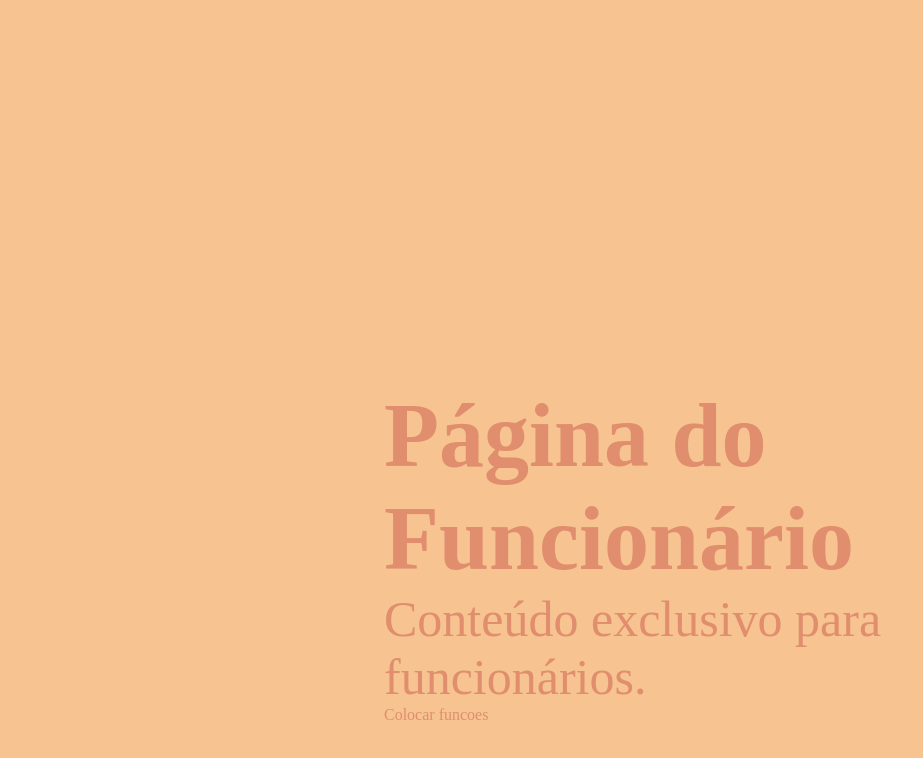
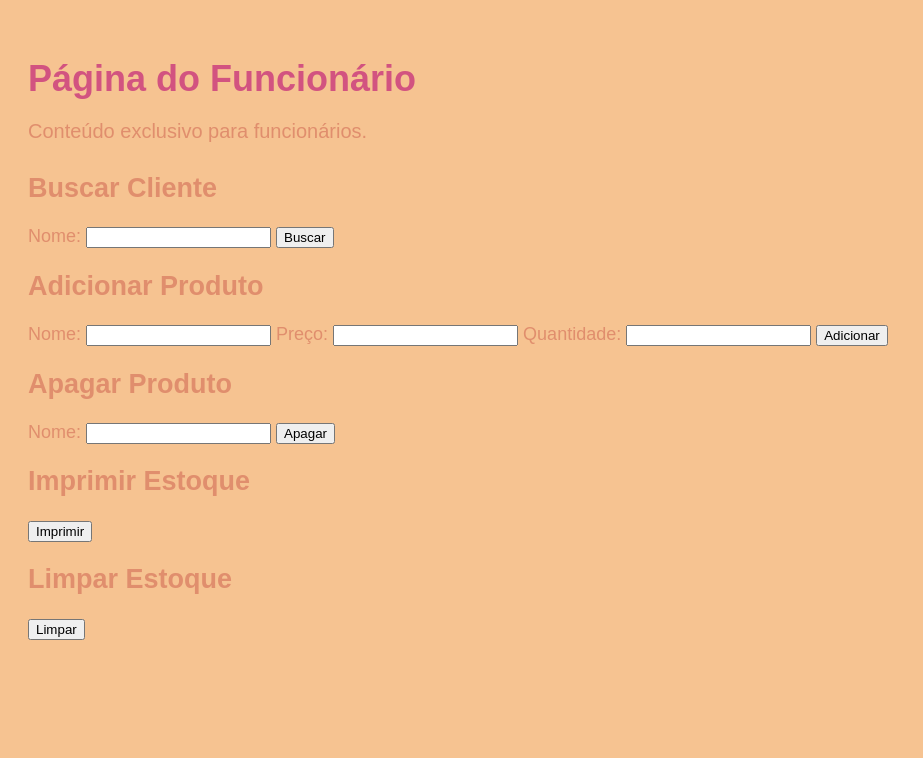
Before and after one commit to alanabclins/Biscoiteira-cookie-projeto, a plain HTML site: page htmlecss/funcionario.html in a window 1280 px wide. Shown: the whole page, without its empty margins (0-923 px from the left). Drawn offline with Linux system fonts and the light colour scheme.

Commit message:
páginaFuncionário

```diff
--- a/htmlecss/funcionario.html
+++ b/htmlecss/funcionario.html
@@ -5,15 +5,46 @@
     <meta http-equiv="X-UA-Compatible" content="IE=edge">
     <meta name="viewport" content="width=device-width, initial-scale=1.0">
     <title>Biscoiteira-funcionario</title>
-    <link rel="stylesheet" href="style.css">
+    <link rel="stylesheet" href="style-funcionario.css">
 </head>
-<body>
+<body class="funcionario">
     <header></header>
     <main class="presentation">
         <section class="presentation__content">
             <h1 class="presentation__content__title">Página do Funcionário</h1>
             <p class="presentation__content__p">Conteúdo exclusivo para funcionários.</p>
-            <p>Colocar funcoes</p>
+            <h2>Buscar Cliente</h2>
+            <form>
+                <label for="cliente-nome">Nome:</label>
+                <input type="text" id="cliente-nome">
+                <button type="submit">Buscar</button>
+            </form>
+
+            <h2>Adicionar Produto</h2>
+            <form>
+                <label for="produto-nome">Nome:</label>
+                <input type="text" id="produto-nome">
+                <label for="produto-preco">Preço:</label>
+                <input type="text" id="produto-preco">
+                <label for="produto-quantidade">Quantidade:</label>
+                <input type="text" id="produto-quantidade">
+                <button type="submit">Adicionar</button>
+            </form>
+
+            <h2>Apagar Produto</h2>
+            <form>
+                <label for="produto-nome">Nome:</label>
+                <input type="text" id="produto-nome">
+                <button type="submit">Apagar</button>
+            </form>
+
+            <h2>Imprimir Estoque</h2>
+            <button onclick="">Imprimir</button>
+
+            <h2>Limpar Estoque</h2>
+            <button onclick="">Limpar</button>
+        </section>
+    </main>
         </section>
     </main>
     <footer></footer>
--- /dev/null
+++ b/htmlecss/style-funcionario.css
@@ -0,0 +1,38 @@
+body.funcionario{
+    font-size: 18px;
+    font-family: Arial, sans-serif;
+    background-color: #F6C391;
+    color: #E08E6D;
+    padding: 20px;
+}
+.funcionario .presentation__content__title{
+    font-size: 36px;
+    color: #D25380;
+    margin-bottom: 20px;
+}
+.funcionario .presentation__content__p {
+    font-size: 20px;
+    margin-bottom: 30px;
+  }
+
+  .funcionario .links {
+    font-size: 20px;
+    justify-content: center;
+  }
+
+
+  .funcionario .links a {
+    color: #E08E6D;
+    text-decoration: none;
+    font-size: 20px;
+    margin: 0 10px;
+    padding: 10px 20px;
+    border: 2px solid #E08E6D;
+    border-radius: 5px;
+    transition: background-color 0.3s ease;
+  }
+
+  .funcionario .links a:hover {
+    background-color: #E08E6D;
+    color: #FFF;
+  }
```
